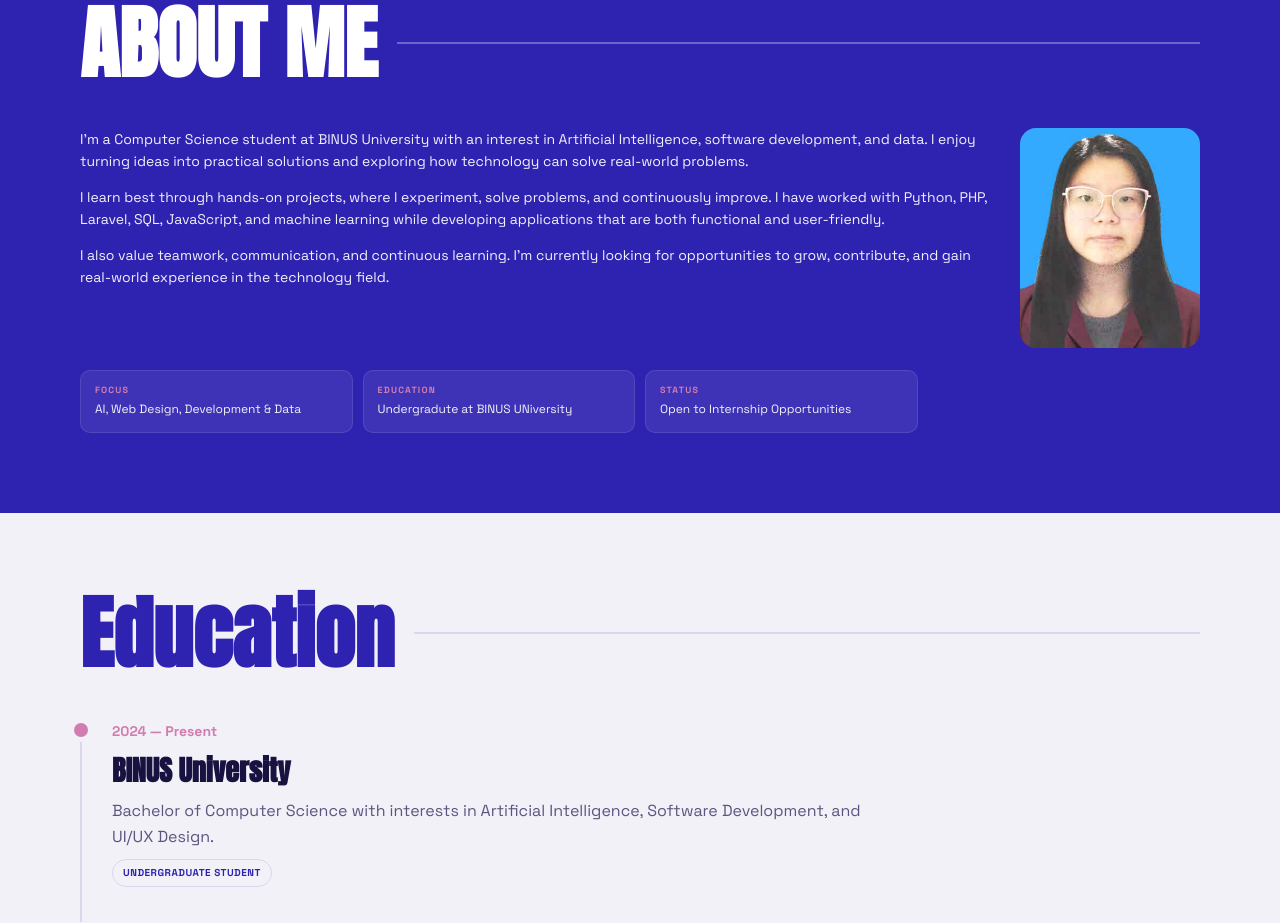
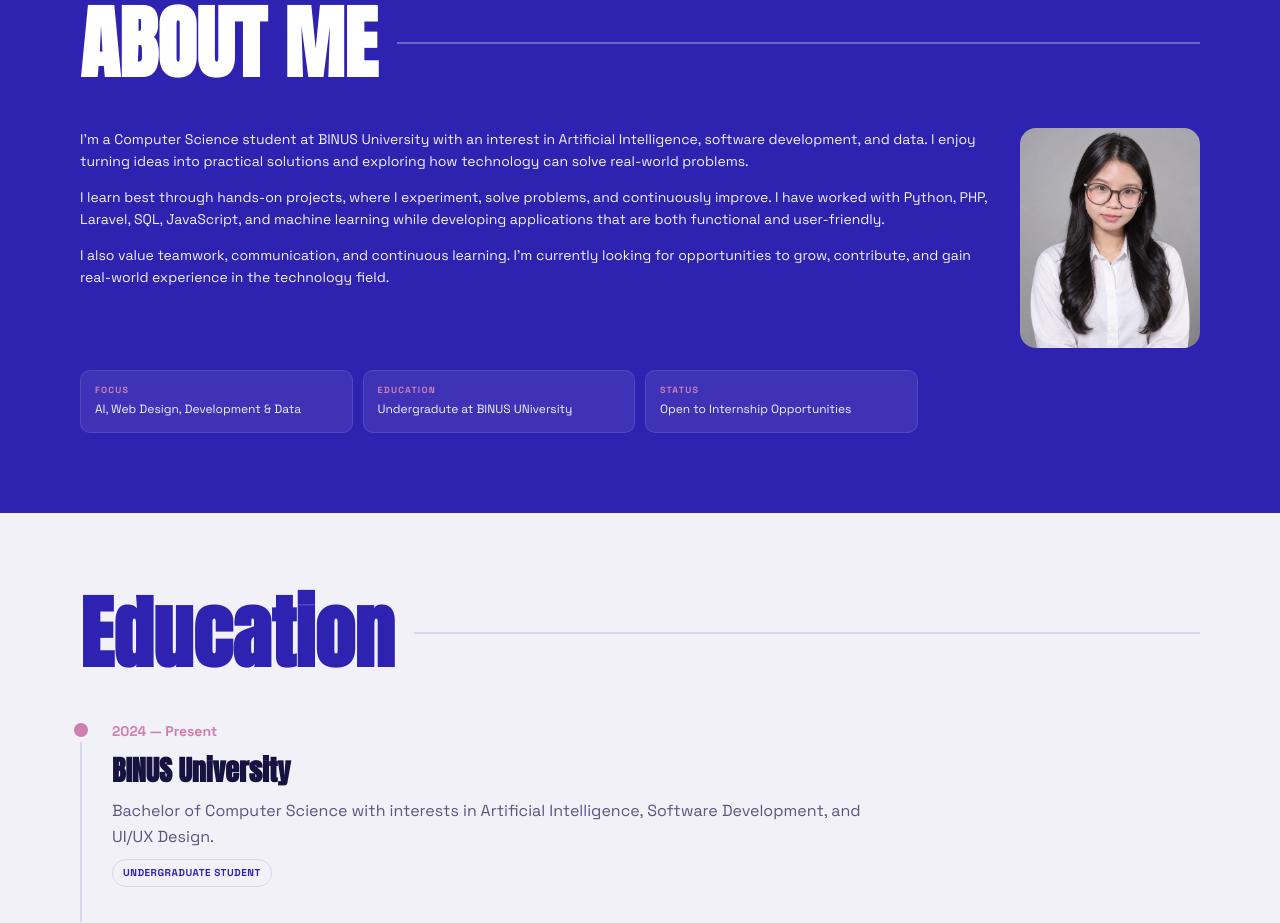
Before and after one commit to jol99887/portofolio-jolin, a plain HTML site: page index.html in a window 1280 px wide. Shown: the part 877-1800 px from the top of the page. Drawn offline with Linux system fonts and the light colour scheme.

Commit message:
Update pic

```diff
--- a/index.html
+++ b/index.html
@@ -213,7 +213,7 @@
                         </div>
 
                         <div class="about-photo">
-                            <img src="foto/pasfoto.png" alt="Jolin Takeshia">
+                            <img src="foto/PasFoto.jpeg" alt="Jolin Takeshia">
                         </div>
 
                     </div>
@@ -997,8 +997,6 @@
 
     </footer>
 
-
-    <!-- JavaScript -->
     <script src="script.js"></script>
 
 </body>
```
Also changed, not shown: foto/PasFoto.jpeg (added), foto/pasfoto.png (deleted).
